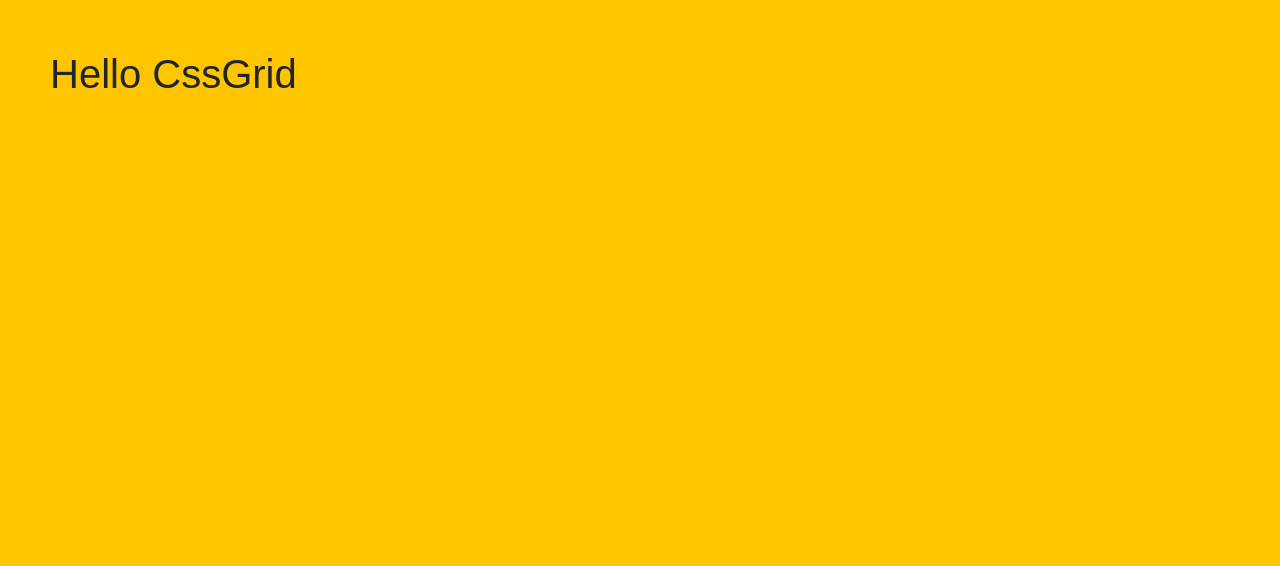
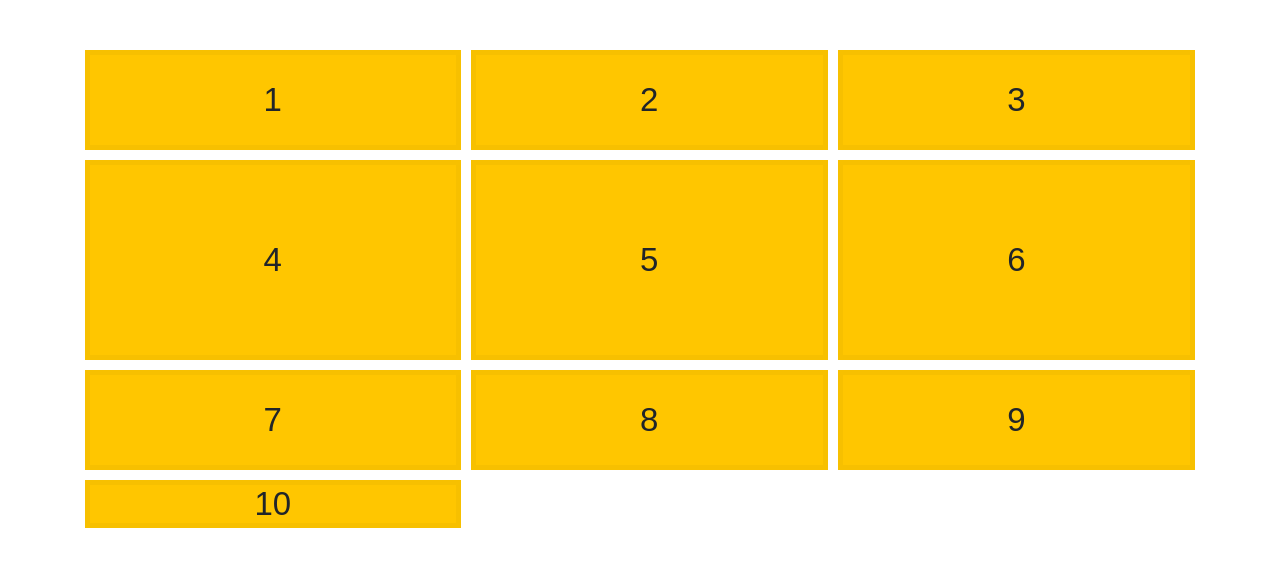
Before and after one commit to itkilleddave/react-thinking-in-react, a React (Create React App) app: page / in a window 1280 px wide. Shown: the top 566 px of the page. Built offline with nearby package versions, Linux system fonts and the light colour scheme.

Commit message:
rows and columns

```diff
--- /dev/null
+++ b/src/App/CssGrid/1.css
@@ -0,0 +1,6 @@
+.container {
+	display: grid;
+	grid-template-columns: repeat(3, auto);
+	grid-template-rows: 100px 200px 100px;
+	grid-gap: 10px;
+}
--- a/src/App/CssGrid/CssGrid.css
+++ b/src/App/CssGrid/CssGrid.css
@@ -14,7 +14,7 @@
 body {
   font: 14px "Century Gothic", Futura, sans-serif;
   margin: 20px;
-  background: var(--yellow);
+  background: #fff;
 }
 
 h1,h2,h3,h4,h5,h6 {
--- a/src/App/CssGrid/CssGrid.js
+++ b/src/App/CssGrid/CssGrid.js
@@ -1,10 +1,22 @@
 import './CssGrid.css';
+import './1.css';
 import React from 'react';
 
 class CssGrid extends React.Component {
   render() {
     return (
-      <h1>Hello CssGrid</h1>
+      <div className="container">
+      	<div className="item">1</div>
+      	<div className="item">2</div>
+      	<div className="item">3</div>
+      	<div className="item">4</div>
+      	<div className="item">5</div>
+      	<div className="item">6</div>
+      	<div className="item">7</div>
+      	<div className="item">8</div>
+      	<div className="item">9</div>
+      	<div className="item">10</div>
+      </div>
       );
   }
 }
```
